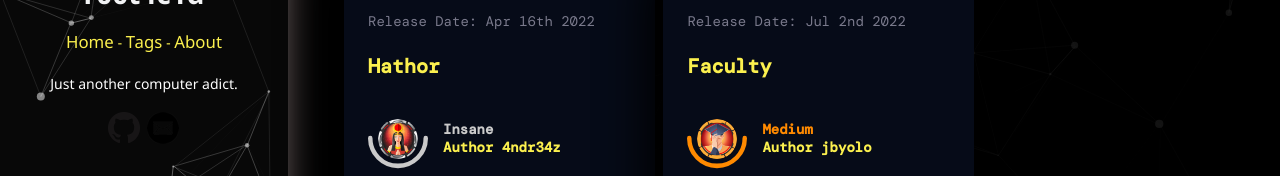
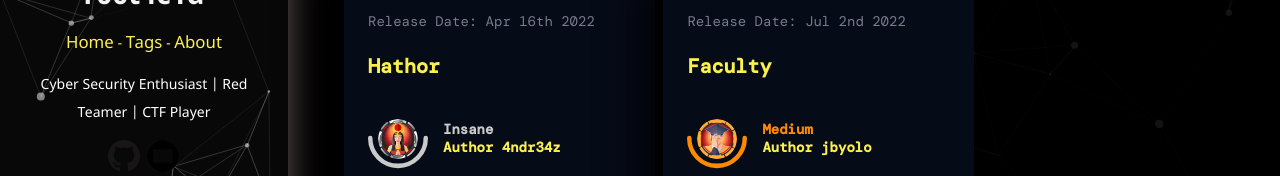
Before and after one commit to r00t-4c1d/r00t-4c1d.github.io, a website: page index.html in a window 1280 px wide. Shown: the part 268-444 px from the top of the page. Drawn offline with nearby package versions, Linux system fonts and the light colour scheme; grey boxes are pictures that could not be loaded; a web font is replaced by a local one.

Commit message:
Update index.html

```diff
--- a/index.html
+++ b/index.html
@@ -37,7 +37,7 @@
              -
 			<a class="app-header-menu-item" href="#">About</a>
 		</nav>
-		<p>Just another computer adict.</p>
+		<p>Cyber Security Enthusiast | Red Teamer | CTF Player</p>
 <!--Contact me-->
 		<div class="app-header-media">
 		<a class="fab fa-github-square" href="https://github.com/0xv01d" rel="noreferrer noopener" target="_blank"><img src="/images/index/github.png"></a>
```
